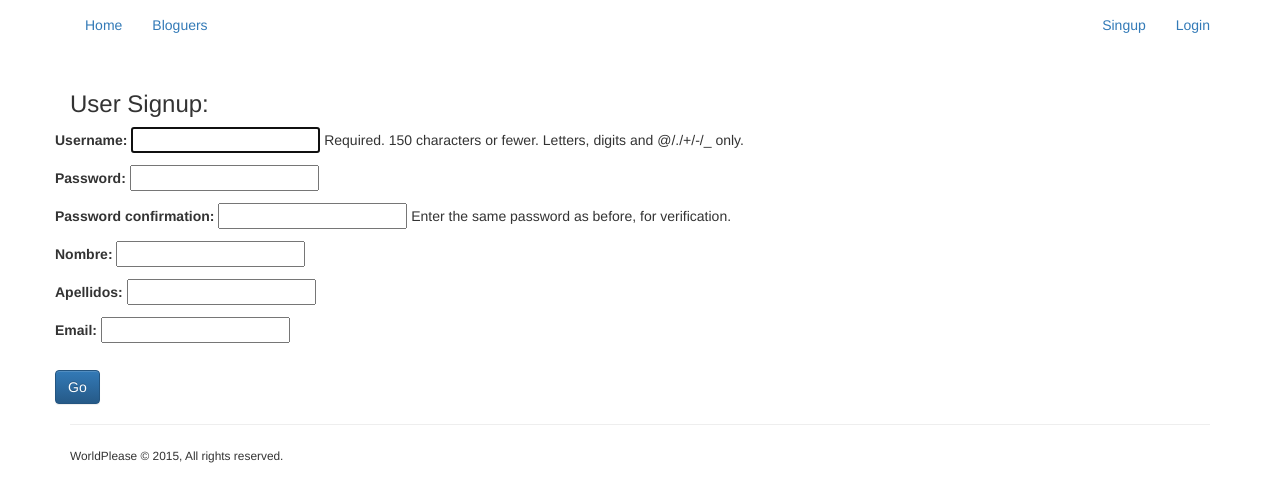
After one commit to Pepe-Padilla/Worldplease, a Django app: a page that uses worldplease/templates/base.html in a window 1280 px wide. The commit adds this page. Shown: the top 502 px of the page. Run offline with Django 3.2, Linux system fonts and the light colour scheme; parts of the project's set-up code (start-up, migrations or seed data) failed here and were passed over; some libraries are stand-ins or nearby versions.

Commit message:
singup y bloglist

```diff
--- a/users/forms.py
+++ b/users/forms.py
@@ -1,6 +1,26 @@
 # -*- coding: utf-8 -*-
 from django import forms
+from django.contrib.auth.models import User
+from django.contrib.auth.forms import UserCreationForm
 
 class LoginForm(forms.Form):
     usr = forms.CharField(label='User Name')
     pwd = forms.CharField(label='Password', widget=forms.PasswordInput())
+
+class SignUpForm(UserCreationForm):
+    firstname = forms.CharField(label="Nombre")
+    lastname = forms.CharField(label="Apellidos")
+    email = forms.EmailField(label="Email", required=True)
+
+    class Meta:
+        model = User
+        fields = ("username", "password1", "password2", "firstname", "lastname", "email")
+
+    def save(self, commit=True):
+        user = super(SignUpForm, self).save(commit=False)
+        user.first_name = self.cleaned_data["firstname"]
+        user.last_name = self.cleaned_data["lastname"]
+        user.email = self.cleaned_data["email"]
+        if commit:
+            user.save()
+        return user
--- /dev/null
+++ b/users/templates/users/signup.html
@@ -0,0 +1,20 @@
+{% extends 'base.html' %}
+
+{% block title %}Signup{% endblock %}
+
+{% block sectionTitle %}User Signup:{% endblock %}
+
+{% block section %}
+{% for error in errors %}
+    <p>{{ error }}</p>
+{% endfor %}
+<form method="post" class="form-horizontal">
+    {% csrf_token %}
+    <div class="form-group">
+        {{ signup_form.as_p }}
+    </div>
+    <div class="form-group">
+        <button class="btn btn-primary">Go</button>
+    </div>
+</form>
+{% endblock %}
--- a/users/views.py
+++ b/users/views.py
@@ -1,8 +1,20 @@
 # -*- coding: utf-8 -*-
 from django.shortcuts import render, redirect
 from django.contrib.auth import logout as django_logout, authenticate, login as django_login
-from users.forms import LoginForm
+from users.forms import LoginForm, SignUpForm
 from django.views.generic import View
+from django.contrib.auth.models import User
+
+class bloguersView(View):
+    def get(self, request):
+        users = User.objects.all().order_by('username')
+
+        context = {
+            'users_list': users
+        }
+
+        return render(request, 'users/bloguers.html', context)
+
 
 class LoginView(View):
     def get(self, request):
@@ -39,6 +51,30 @@ class LoginView(View):
 
         return render(request, 'users/login.html', context)
 
+class SignupView(View):
+    def get(self, request):
+        form = SignUpForm()
+        context = {
+            'signup_form': form
+        }
+        return render(request, 'users/signup.html', context)
+
+    def post(self, request):
+
+        form = SignUpForm(request.POST)
+        if form.is_valid():
+            form.save()
+            return redirect('users_login')
+
+        error_messages = ['Signup not valid',]
+        context = {
+            'errors': error_messages,
+            'signup_form': form
+        }
+
+        return render(request, 'users/signup.html', context)
+
+
 class LogoutView(View):
     def get(self, request):
         if request.user.is_authenticated():
--- a/worldplease/templates/base.html
+++ b/worldplease/templates/base.html
@@ -12,6 +12,7 @@
         <nav id="bs-navbar" class="collapse navbar-collapse">
             <ul class="nav navbar-nav">
                 <li><a href="{% url 'blog_home' %}">Home</a></li>
+                <li><a href="{% url 'blogers_list' %}">Bloguers</a></li>
                 {% if user.is_authenticated %}
                 <li><a href="{% url 'blog_my' %}">My Blogs</a></li>
                 <li><a href="{% url 'blog_create' %}">New Blog</a></li>
@@ -21,6 +22,7 @@
                 {% if user.is_authenticated %}
                 <li><a href="{% url 'users_logout' %}">Logout</a></li>
                 {% else %}
+                <li><a href="{% url 'users_singup' %}">Singup</a></li>
                 <li><a href="{% url 'users_login' %}">Login</a></li>
                 {% endif %}
             </ul>
--- a/worldplease/urls.py
+++ b/worldplease/urls.py
@@ -1,7 +1,7 @@
 from django.conf.urls import include, url
 from django.contrib import admin
 from blogs.views import HomeView, DetailView, AuthorView, CreateView, NotFoundView, MyBlogView, EditView
-from users.views import LoginView, LogoutView
+from users.views import LoginView, LogoutView, bloguersView, SignupView
 from blogs.api import BlogListAPI, BlogDetailAPI
 from users.api import UserDetailAPI, UserListlAPI
 from django.contrib.auth.decorators import login_required
@@ -18,8 +18,10 @@ urlpatterns = [
     url(r'^blogs/_myBlogs$', login_required(MyBlogView.as_view()), name='blog_my'),
 
     # Users urls
+    url(r'^blogs$', bloguersView.as_view(), name='blogers_list'),
     url(r'^login$', LoginView.as_view(), name='users_login'),
     url(r'^logout$', LogoutView.as_view(), name='users_logout'),
+    url(r'^singup$', SignupView.as_view(), name='users_singup'),
 
     # Blogs API URLs
     url(r'^api/1.0/blogs$', BlogListAPI.as_view(), name='blog_list_api'),
```
Also changed, not shown: users/templates/users/bloguers.html (added, +26 -0 lines), db.sqlite3.
